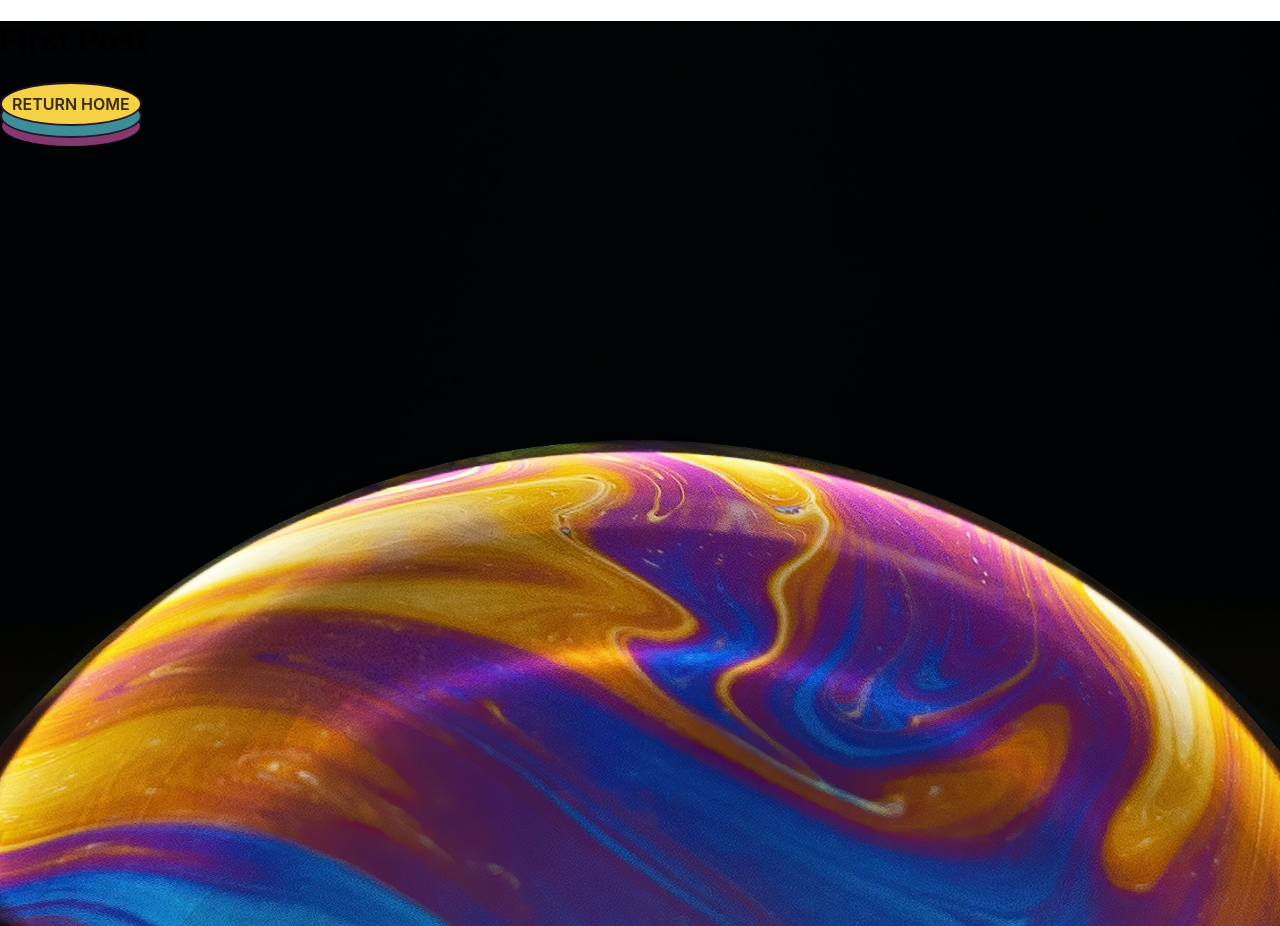
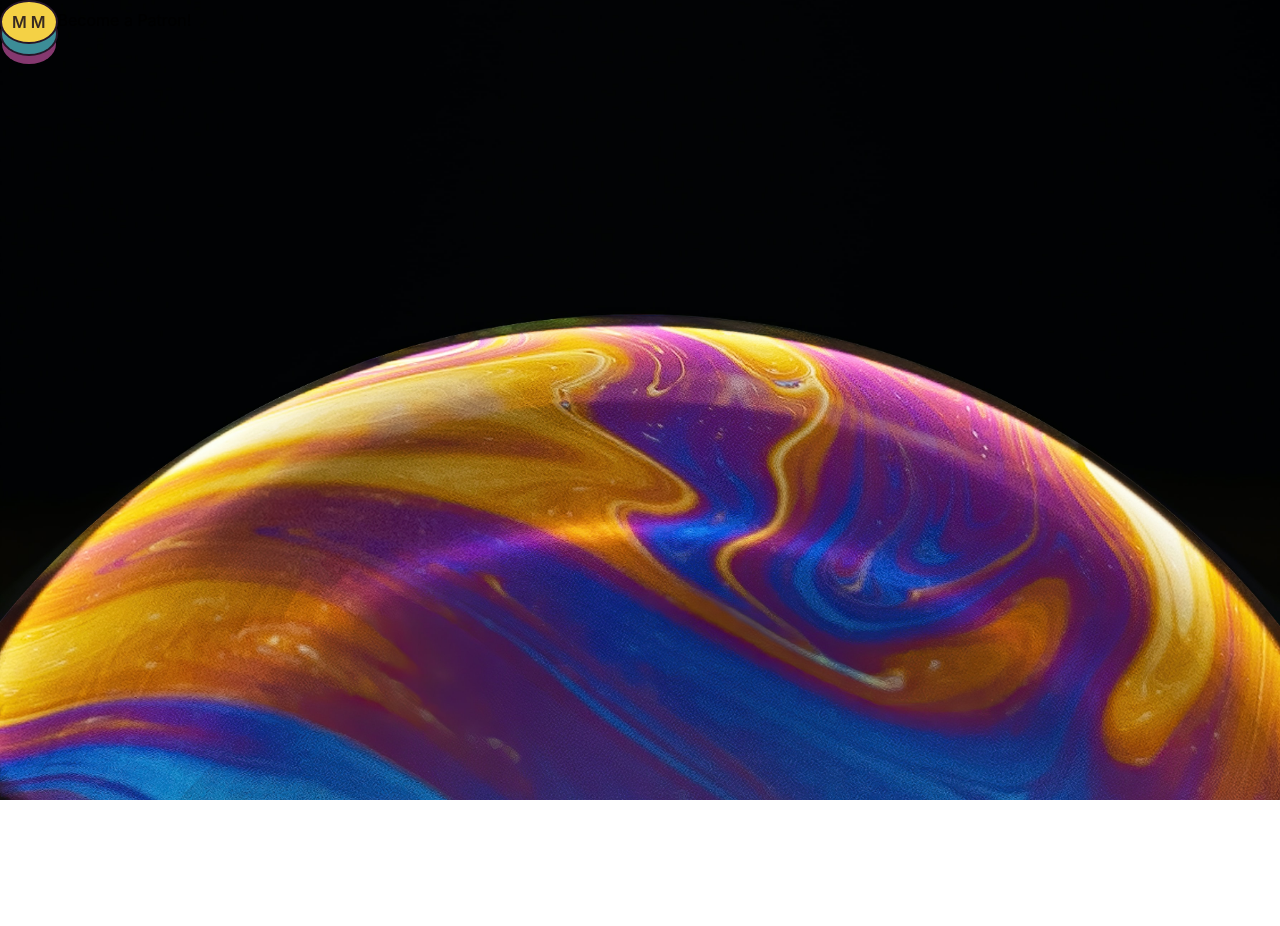
Before and after one commit to mvjones150/personal-site, a Next.js app: page /about in a window 1280 px wide. After the commit the page ends 800 px from the top, so only its background shows below. Built offline with nearby package versions, Linux system fonts and the light colour scheme.

Commit message:
created and imported Patreon component

```diff
--- /dev/null
+++ b/components/patreon-button/index.js
@@ -0,0 +1,8 @@
+export default function PatreonButton(props) {
+  return (
+    <>
+      <a href="https://www.patreon.com/bePatron?u=32109576" data-patreon-widget-type="become-patron-button">Become a Patron!</a>
+      <script async src="https://c6.patreon.com/becomePatronButton.bundle.js" />
+    </>
+  );
+}
--- a/pages/about/index.js
+++ b/pages/about/index.js
@@ -1,6 +1,7 @@
 import { useRouter } from 'next/router';
 import BubbleBackground from '../../components/bubble-background';
 import CuteButton from '../../components/cute-button';
+import PatreonButton from '../../components/patreon-button';
 
 export default function About() {
   const router = useRouter();
@@ -11,10 +12,9 @@ export default function About() {
   };
 
   return (
-    <>
-      <h1> First Post </h1>
-      <CuteButton onClick={navigateHome} title="Return Home" />
-      <BubbleBackground />
-    </>
+    <BubbleBackground>
+      <CuteButton onClick={navigateHome} title="M M" />
+      <PatreonButton />
+    </BubbleBackground>
   );
 }
```
